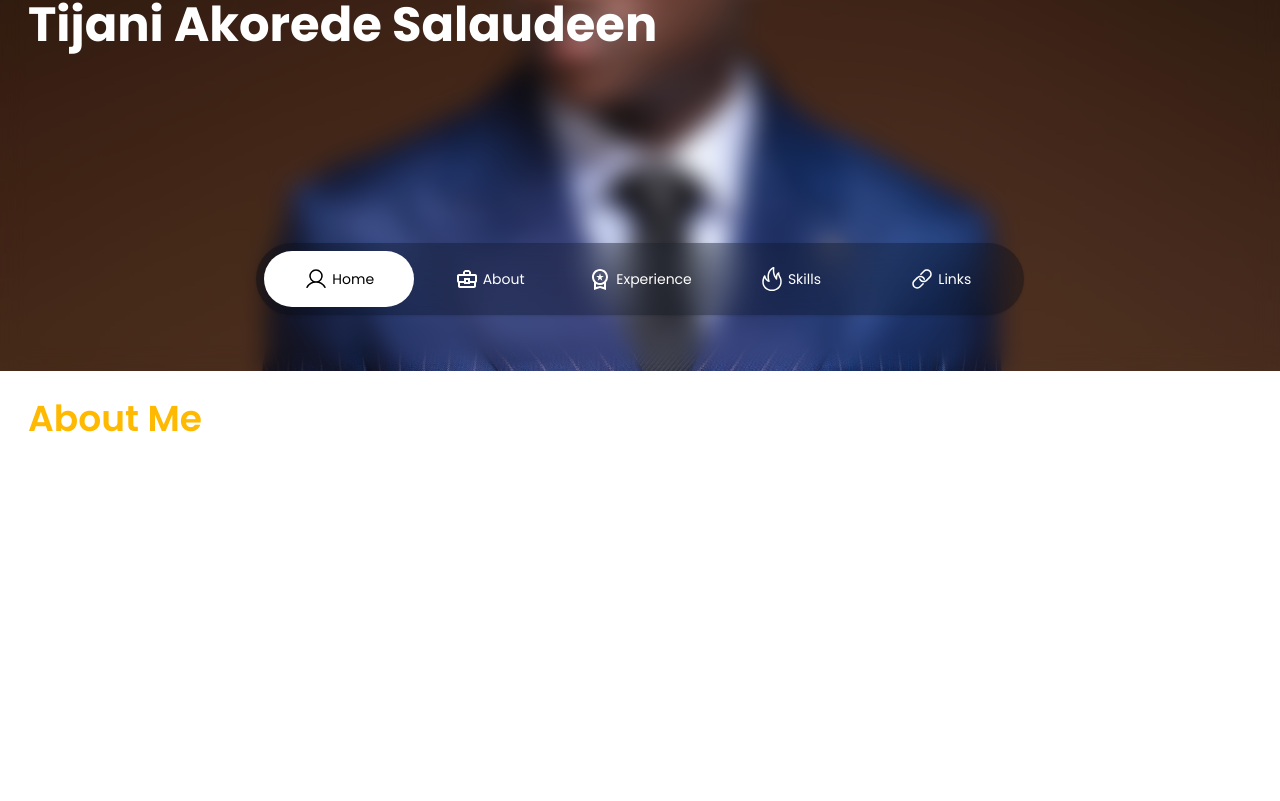
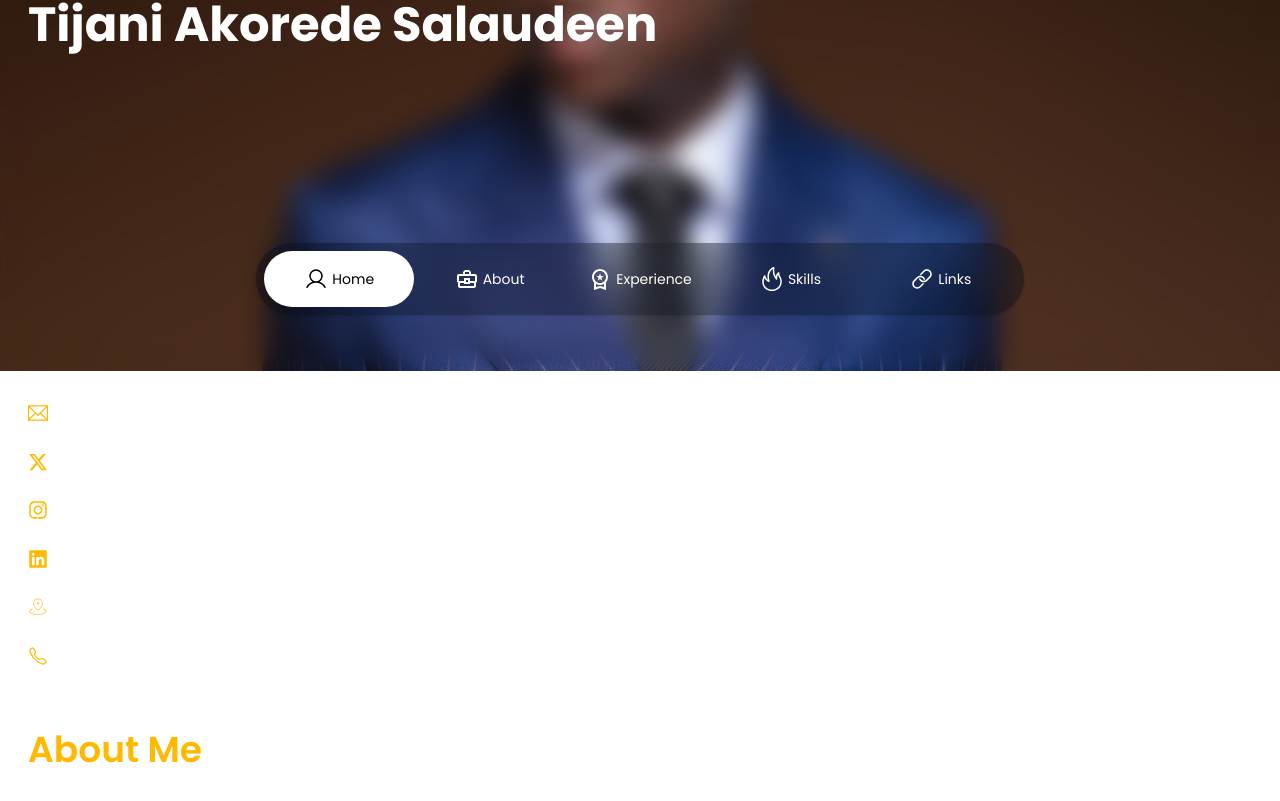
Before and after one commit to Cleve-keem/TJ-Portfolio, a React (Vite) app: page / in a window 1280 px wide. Shown: the part 429-1230 px from the top of the page. Before the commit the page ends 1012 px from the top, so only its background shows below. Built offline with nearby package versions, Linux system fonts and the light colour scheme.

Commit message:
added social links

```diff
--- a/src/features/Main/components/Main.jsx
+++ b/src/features/Main/components/Main.jsx
@@ -1,5 +1,42 @@
 import { useInView } from "framer-motion";
 import { useEffect, useRef, useState } from "react";
+import { FaInstagram, FaLinkedin, FaXTwitter } from "react-icons/fa6";
+import { IoCallOutline } from "react-icons/io5";
+import { PiMapPinAreaThin } from "react-icons/pi";
+import { TfiEmail } from "react-icons/tfi";
+
+const socials = [
+  {
+    name: "tijanisalaudeen.a@gmail.com",
+    ref: "tijanisalaudeen.a@gmail.com",
+    icon: <TfiEmail />,
+  },
+  {
+    name: "glitteringtjay",
+    ref: "https://x.com/glitteringtjay?s=21",
+    icon: <FaXTwitter />,
+  },
+  {
+    name: "glittering_tee_jay",
+    ref: "https://x.com/glitteringtjay?s=21",
+    icon: <FaInstagram />,
+  },
+  {
+    name: "Tijani (Akorede) Salaudeen",
+    ref: "http://linkedin.com/in/tijani-copywriter-6bb7771ba",
+    icon: <FaLinkedin />,
+  },
+  {
+    name: "Lagos, Nigeria",
+    // ref: "http://linkedin.com/in/tijani-copywriter-6bb7771ba",
+    icon: <PiMapPinAreaThin />,
+  },
+  {
+    name: "+234-702-629-2264",
+    ref: "2347026292264",
+    icon: <IoCallOutline />,
+  },
+];
 
 export default function Main() {
   const [isBlurred, setIsBlurred] = useState(false);
@@ -45,6 +82,21 @@ export default function Main() {
       </section>
 
       <section id="about" className="text-wrap" ref={aboutRef}>
+        <ul className="grid grid-cols-1 gap-5 mb-15">
+          {socials.map((item, index) => (
+            <li className="flex items-center gap-3 text-[19px]" key={index}>
+              <span className="block text-amber-400 text-xl">
+                {item.icon}
+              </span>
+              <a
+                href="mailTo:tijanisalaudeen.a@gmail.com"
+                className="inline-block text-inherit"
+              >
+                {item.name}
+              </a>
+            </li>
+          ))}
+        </ul>
         <h1 className="text-amber-400 text-4xl mb-5">About Me</h1>
         <p>
           Lorem ipsum dolor sit amet consectetur adipisicing elit. Corporis
```
